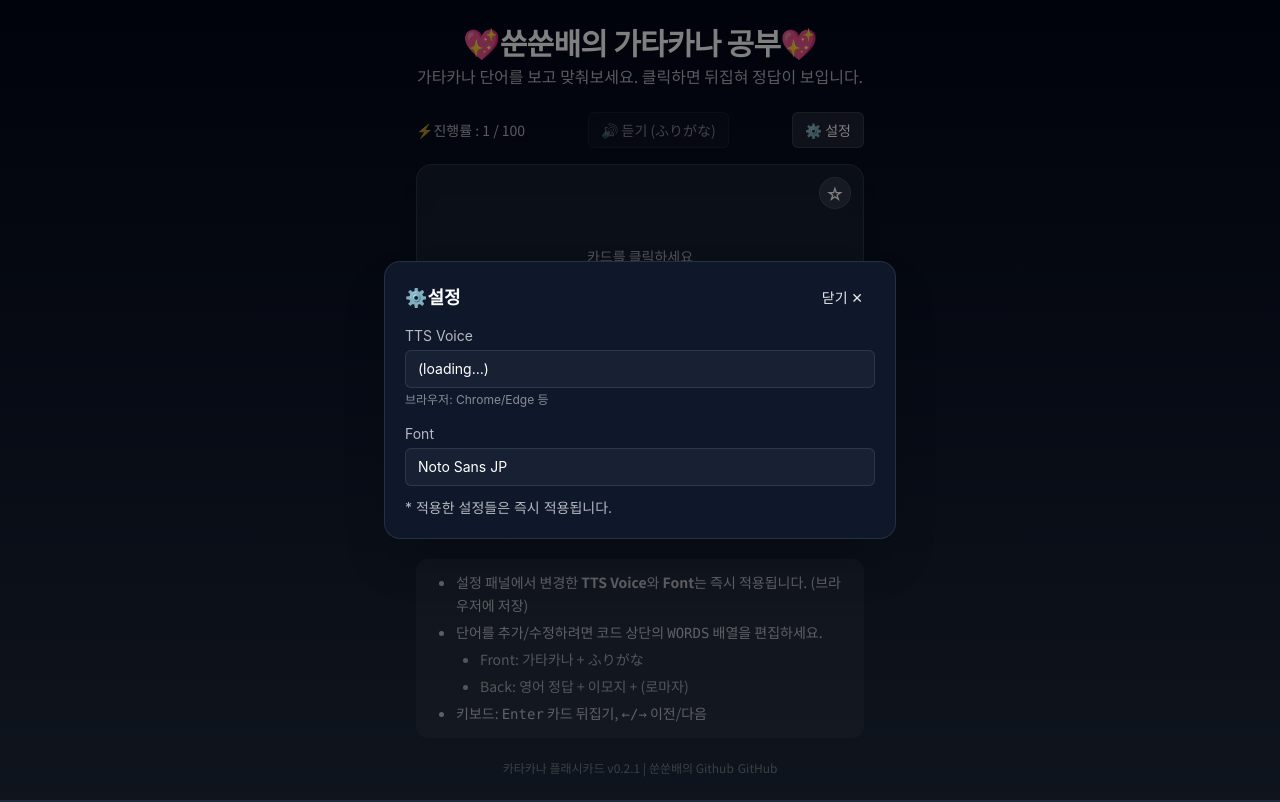
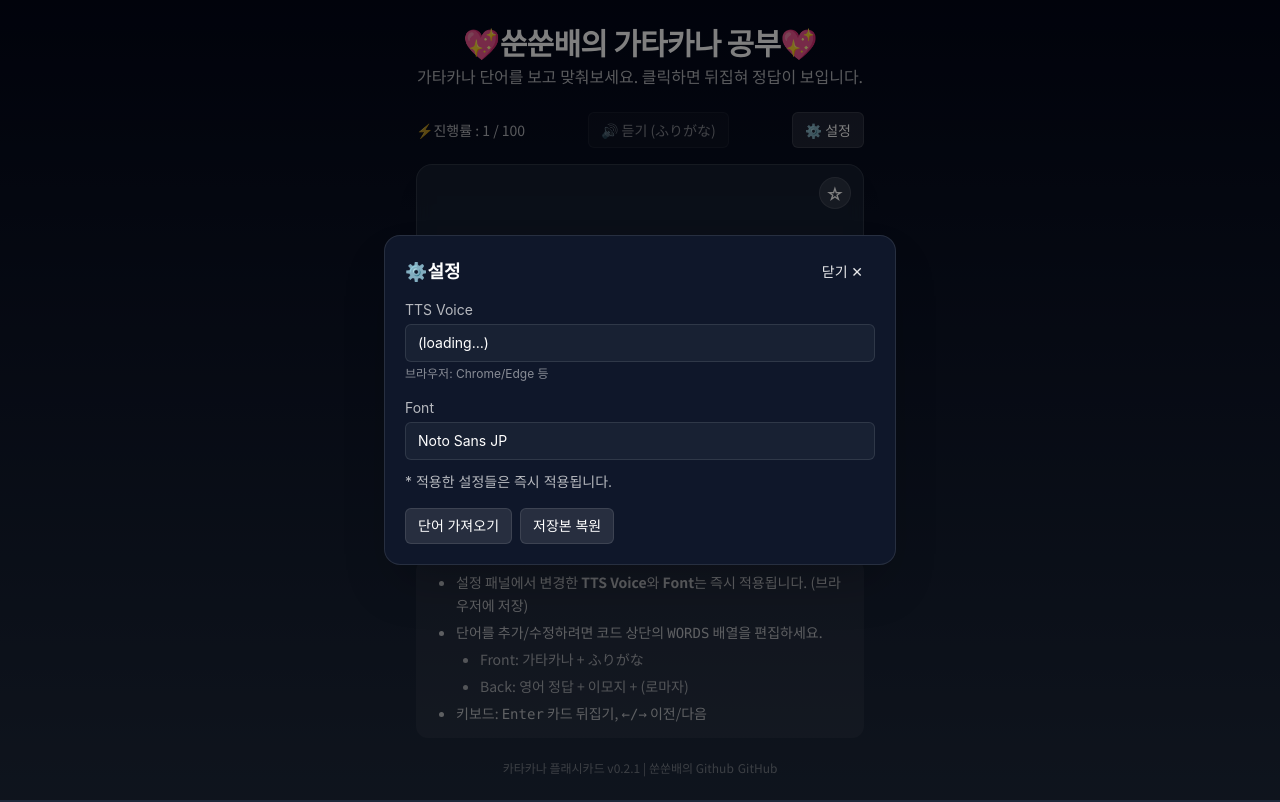
Before and after one commit to SsunLee/ssunbae_katakana-flashcards, a React (Create React App) app: page / in a window 1280 px wide. Both pictures are taken after a click on the button "⚙️ 설정". Built offline with nearby package versions, Linux system fonts and the light colour scheme.

Commit message:
modify generate file

```diff
--- a/src/App.tsx
+++ b/src/App.tsx
@@ -21,6 +21,19 @@ import pkg from '../package.json';
 
 // App version from package.json
 const APP_VERSION = pkg.version;
+
+// api로 가져올 단어 항목 타입
+type Word = {
+  id: number;
+  katakana: string;
+  furigana: string;
+  answer: string;
+  emoji: string;
+};
+
+
+
+
 
 // Dataset (100 words)
 const WORDS = [
@@ -252,8 +265,6 @@ function useJaSpeech() {
           localStorage.setItem('jaVoiceName', bestVoice?.name || '');
         } catch {}
 
-
-
       }
     }
 
@@ -375,6 +386,53 @@ export default function App() {
   const [flipped, setFlipped] = useState(false);
   const [deck, setDeck] = useState(WORDS);
   const [romajiMode, setRomajiMode] = useState<'hepburn' | 'simple'>('hepburn'); // default Hepburn
+
+
+  // 불러오기 상태
+  const [loadingImport, setLoadingImport] = useState(false);
+
+  // 서버에서 단어 가져와서 덱을 갈아끼우는 동작
+  async function importWordsFromServer(topic = '기본') {
+    try {
+      setLoadingImport(true);
+
+      // (Vercel에 올렸다면 같은 도메인/api 로 호출됩니다)
+      const resp = await fetch('/api/generate-words', {
+        method: 'POST',
+        headers: { 'Content-Type': 'application/json' },
+        body: JSON.stringify({ topic }),
+      });
+
+      const json = await resp.json();
+      if (!json?.ok) throw new Error(json?.error || 'Unknown error from server');
+
+      const base: Omit<Word, 'id'>[] = json.words || [];
+      if (!Array.isArray(base) || base.length === 0) {
+        alert('No words received from server');
+        return;
+      }
+
+      // id를 1부터 매겨서 덱 세팅
+      const newDeck: Word[] = base.map((w: Omit<Word, 'id'>, i: number) => ({
+        id: i + 1,
+        ...w,
+      }));
+
+      // 덱 교체
+      setDeck(newDeck);
+      setIndex(0);
+      setFlipped(false);
+
+      // 옵션 저장
+      try {
+        localStorage.setItem('words:custrom', JSON.stringify(newDeck));} catch {}
+      alert('새 단어 ${newDeck.length}개를 불러왔습니다!');
+
+    } catch (e: any) {
+      console.error(e);
+      alert(e.message || 'Failed to import words from server');
+    } finally { setLoadingImport(false); }
+  }
 
   // settings panel
   const [showSettings, setShowSettings] = useState(false);
@@ -597,7 +655,6 @@ export default function App() {
                 </Select>
               ) : (
 
-
               <Select
                 value={selectedVoice?.name || voices[0]?.name || ""}
                 onValueChange={(val) => {
@@ -630,7 +687,6 @@ export default function App() {
                   )}
                 </SelectContent>
               </Select>
-
 
               )}
 
@@ -665,6 +721,45 @@ export default function App() {
             <div className="text-sm text-white/70 mt-3">
               * 적용한 설정들은 즉시 적용됩니다.
             </div>
+
+            <div className="mt-4 flex gap-2">
+              <Button
+                size="sm"
+                className="text-white bg-white/10 border-white/10 hover:bg-white/15"
+                variant="outline"
+                disabled={loadingImport}
+                onClick={() => importWordsFromServer('여행/일상')}
+                title="서버에서 새 단어를 불러옵니다"
+              >
+                {loadingImport ? '가져오는 중…' : '단어 가져오기'}
+              </Button>
+
+              {/* 선택: 현재 덱 저장본 복원 (로컬) */}
+              <Button
+                size="sm"
+                className="text-white bg-white/10 border-white/10 hover:bg-white/15"
+                variant="outline"
+                onClick={() => {
+                  try {
+                    const raw = localStorage.getItem('words:custom');
+                    if (!raw) return alert('저장된 사용자 단어가 없습니다.');
+                    const parsed = JSON.parse(raw) as Word[];
+                    if (!Array.isArray(parsed) || parsed.length === 0) {
+                      return alert('저장된 데이터에 단어가 없습니다.');
+                    }
+                    setDeck(parsed);
+                    setIndex(0);
+                    setFlipped(false);
+                    alert('사용자 단어를 복원했습니다.');
+                  } catch {
+                    alert('복원에 실패했습니다.');
+                  }
+                }}
+              >
+                저장본 복원
+              </Button>
+            </div>
+
 
           </DialogContent>
         </Dialog>
```
Also changed, not shown: api/generate-words.ts (+28 -0 lines), vercel.json, 2 other files (tests, documents, lock files or other folders).
